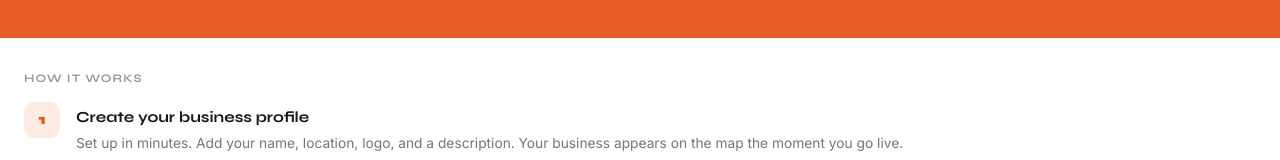
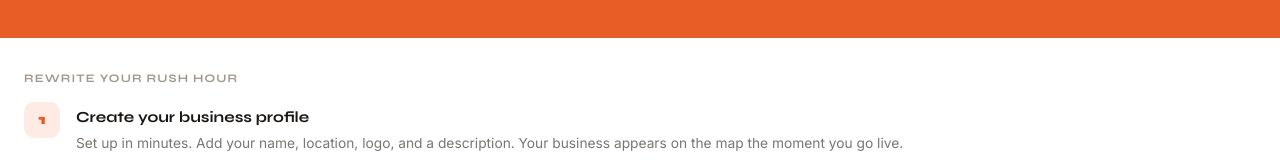
Before and after one commit to danderbelfast/dander, a React (Vite) app in the folder frontend-user/: page /for-business in a window 1280 px wide. Shown: the part 246-406 px from the top of the page. Built offline with nearby package versions, Linux system fonts and the light colour scheme; no server answers.

Commit message:
Change 'How it works' heading to 'Rewrite Your Rush Hour'
Co-Authored-By: Claude Sonnet 4.6 <noreply@anthropic.com>

```diff
--- a/frontend-user/src/pages/BusinessExplainer.jsx
+++ b/frontend-user/src/pages/BusinessExplainer.jsx
@@ -64,7 +64,7 @@ export default function BusinessExplainer() {
 
         {/* Steps */}
         <div>
-          <div className="ex-section-title">How it works</div>
+          <div className="ex-section-title">Rewrite Your Rush Hour</div>
           <div className="ex-steps">
             {STEPS.map((s, i) => (
               <div key={i} className="ex-step">
```
